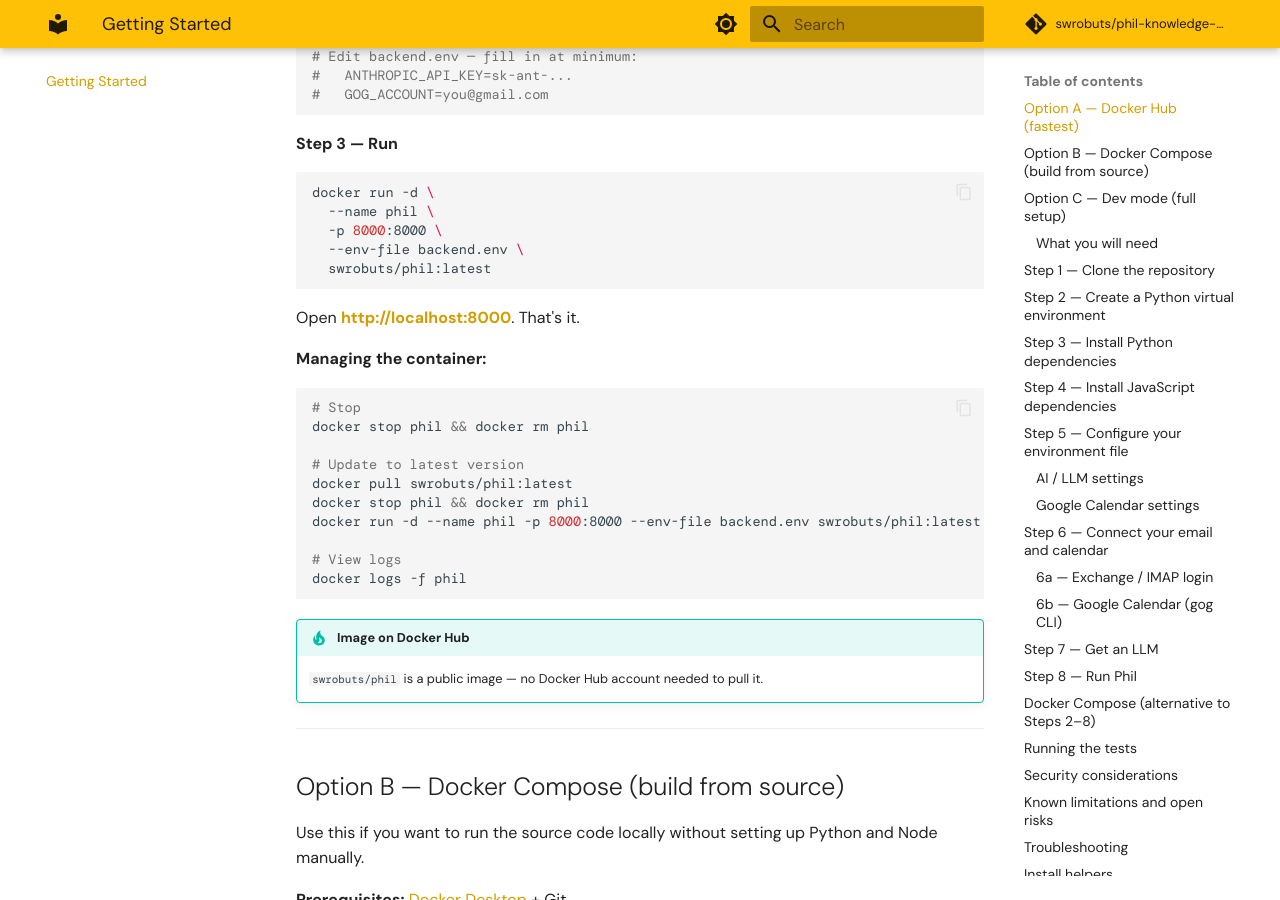
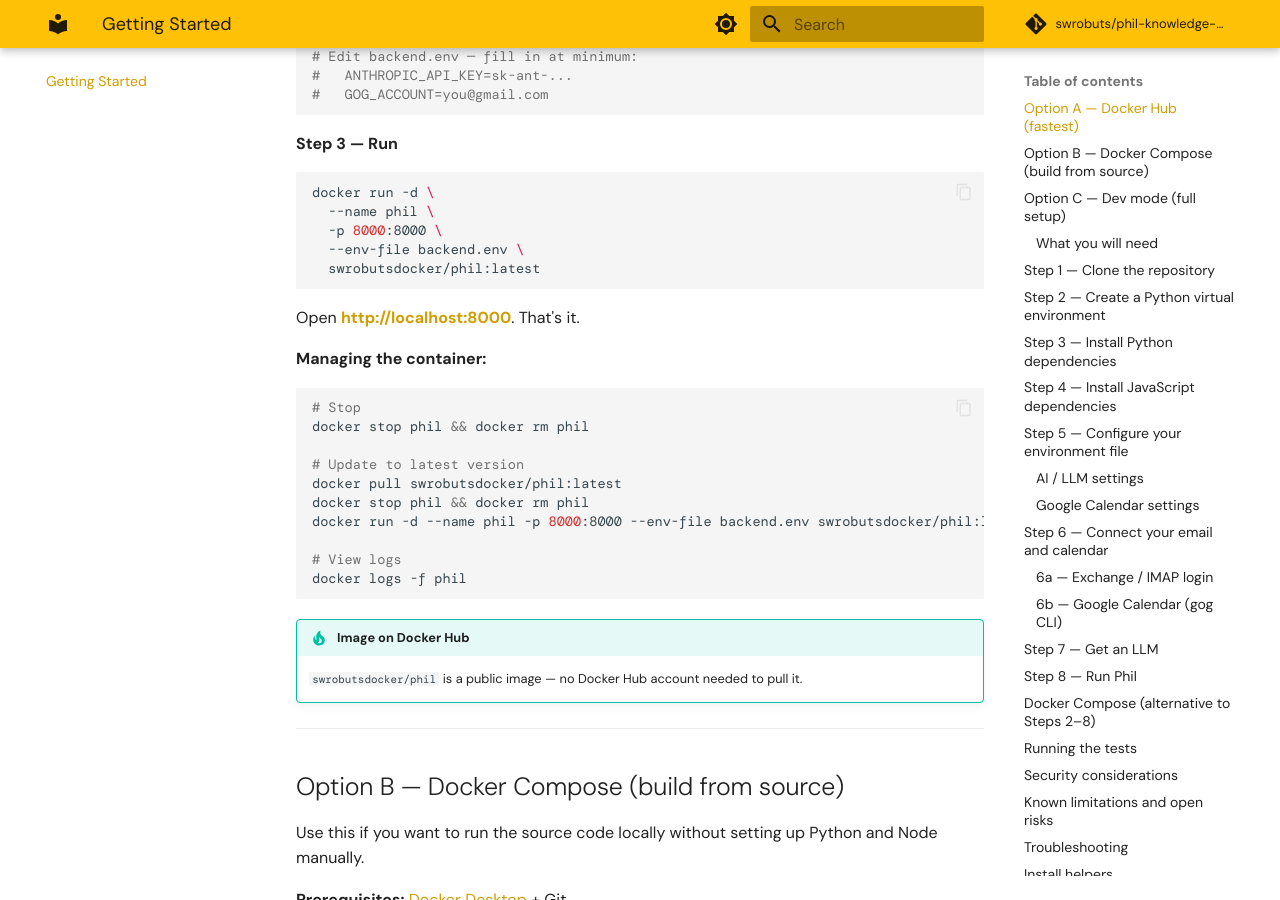
Before and after one commit to swrobuts/phil-website, an MkDocs documentation site: the page built from docs/setup.md, in a window 1280 px wide and 900 px high, scrolled down 862 px. Built offline with MkDocs 1.6.1 and Material for MkDocs 9.7.7, drawn with Linux system fonts in a browser that asks for light colours; some web fonts are replaced; comment, search, counter and statistics services are not loaded.

Commit message:
fix(docs): correct Docker Hub image name to swrobutsdocker/phil
Co-Authored-By: Claude Sonnet 4.6 <noreply@anthropic.com>

````diff
--- a/docs/setup.md
+++ b/docs/setup.md
@@ -36,7 +36,7 @@ docker run -d \
   --name phil \
   -p 8000:8000 \
   --env-file backend.env \
-  swrobuts/phil:latest
+  swrobutsdocker/phil:latest
 ```
 
 Open **[http://localhost:8000](http://localhost:8000)**. That's it.
@@ -48,16 +48,16 @@ Open **[http://localhost:8000](http://localhost:8000)**. That's it.
 docker stop phil && docker rm phil
 
 # Update to latest version
-docker pull swrobuts/phil:latest
+docker pull swrobutsdocker/phil:latest
 docker stop phil && docker rm phil
-docker run -d --name phil -p 8000:8000 --env-file backend.env swrobuts/phil:latest
+docker run -d --name phil -p 8000:8000 --env-file backend.env swrobutsdocker/phil:latest
 
 # View logs
 docker logs -f phil
 ```
 
 !!! tip "Image on Docker Hub"
-    `swrobuts/phil` is a public image — no Docker Hub account needed to pull it.
+    `swrobutsdocker/phil` is a public image — no Docker Hub account needed to pull it.
 
 ---
 
````
Also changed, not shown: docs/maintenance.md (+2 -2 lines).
